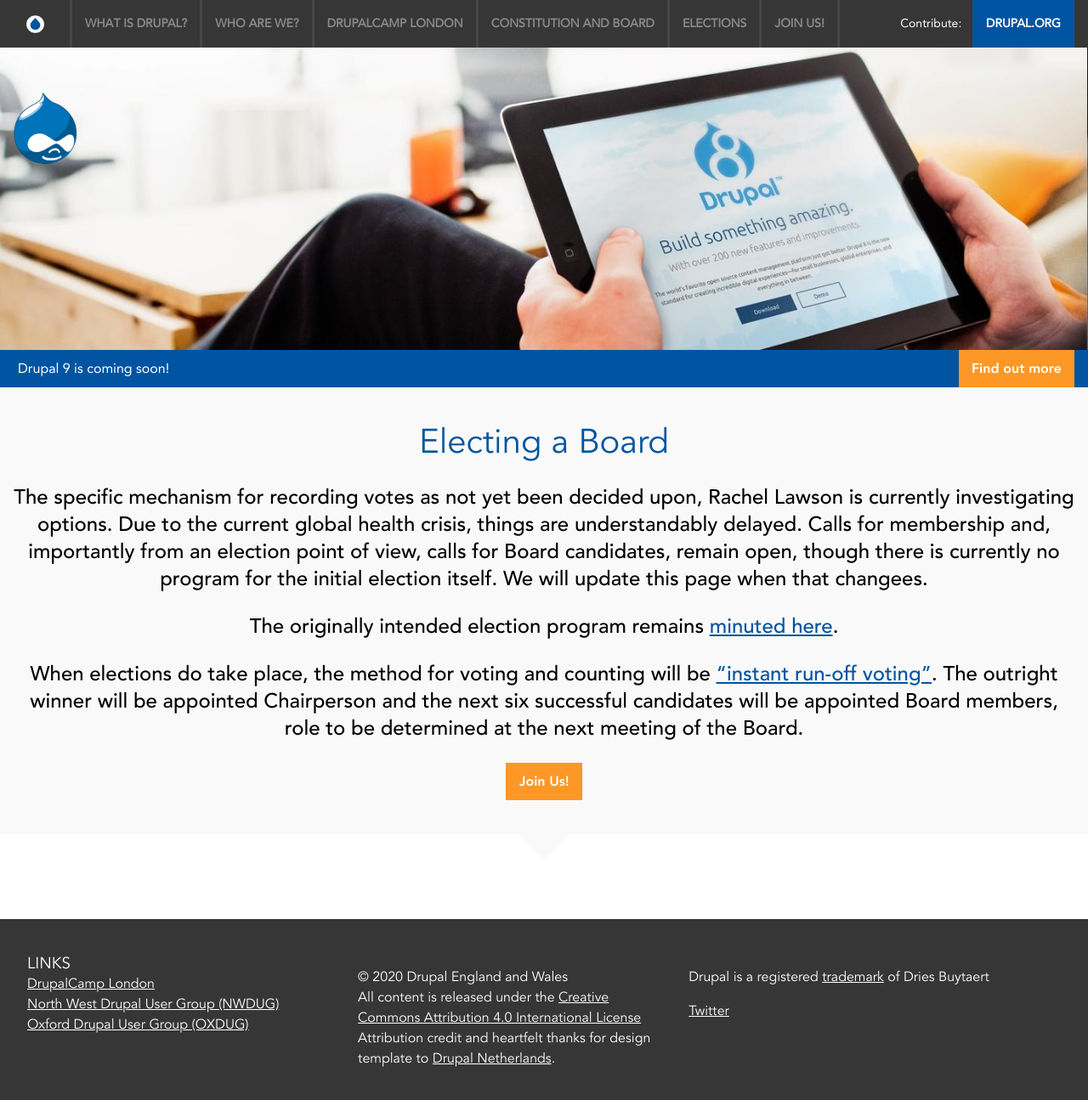
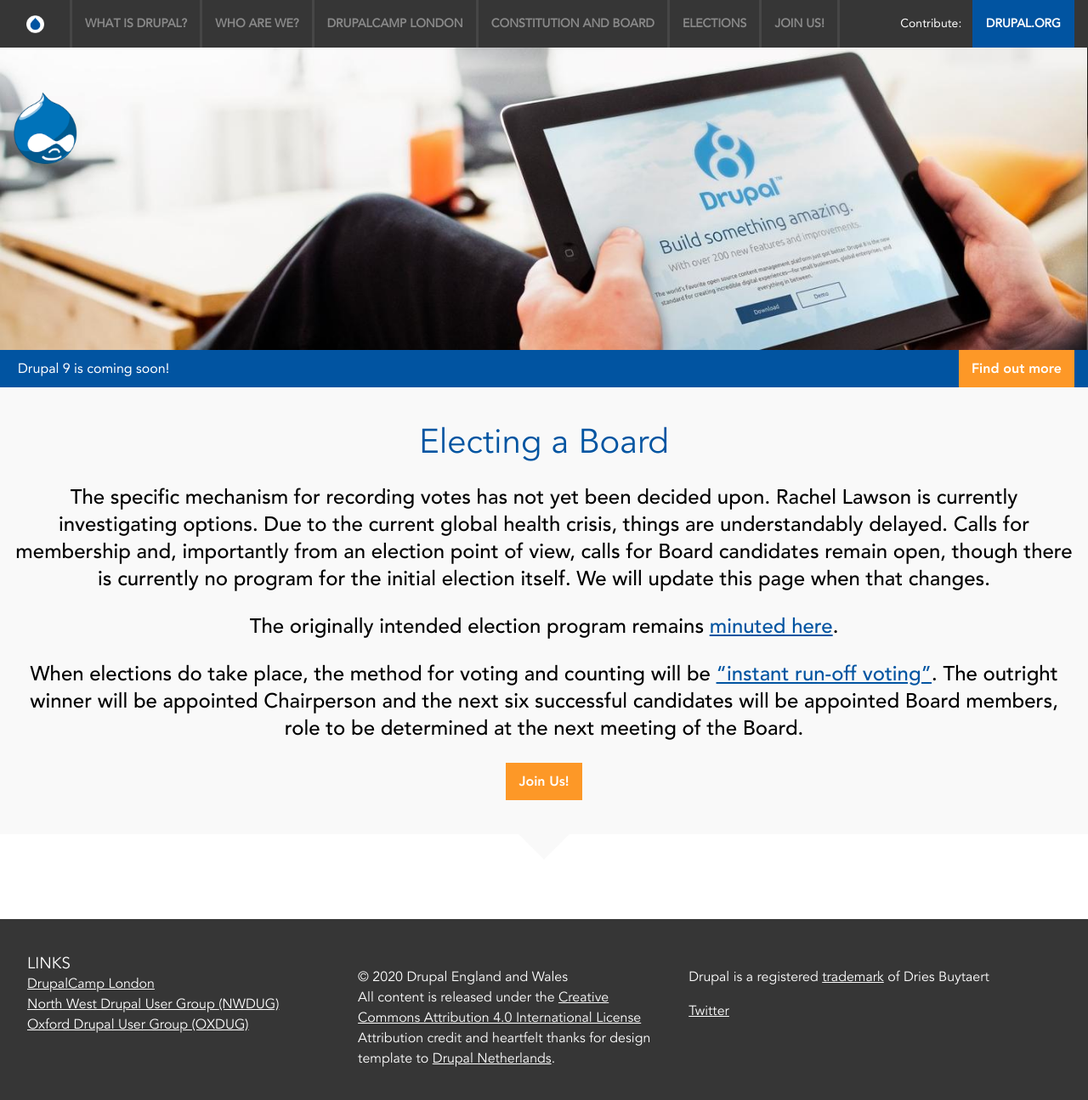
Before and after one commit to Drupal-England-Wales/drupal-england-wales.github.io, a Jekyll site: the page built from elections.html, in a window 1280 px wide and 1314 px high. Shown: the top 1295 px of the window at 85% size. Built offline with Jekyll 4.4.1, drawn with Linux system fonts in a browser that asks for light colours; some web fonts are replaced.

Commit message:
Fixed a couple of trypos

```diff
--- a/elections.html
+++ b/elections.html
@@ -10,12 +10,12 @@
 next_button_link: /join-dew.html
 ---
 <div>
-	<p>The specific mechanism for recording votes as not yet been decided upon,
+	<p>The specific mechanism for recording votes has not yet been decided upon.
 	Rachel Lawson is currently investigating options. Due to the current global
 	health crisis, things are understandably delayed. Calls for membership and,
-	importantly from an election point of view, calls for Board candidates, remain
+	importantly from an election point of view, calls for Board candidates remain
 	open, though there is currently no program for the initial election itself.
-	We will update this page when that changees.
+	We will update this page when that changes.
 
 	<p>The originally intended election program remains
 	<a href="https://docs.google.com/document/d/1bJL9TmT2osaP7yLunP3m3L8R5n5pckmfMgbo8vs_S4U/edit">minuted here</a>.</p>
```
